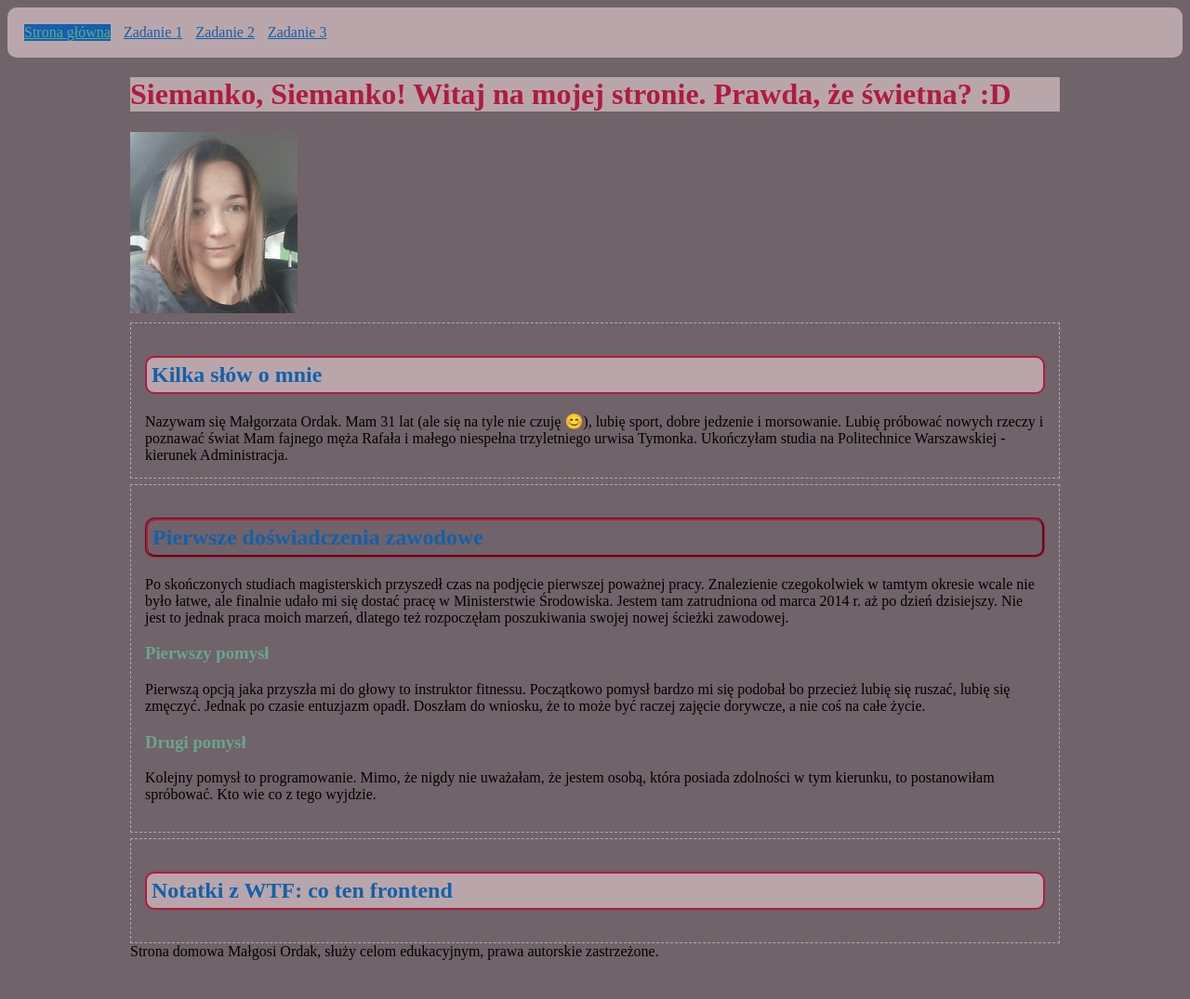
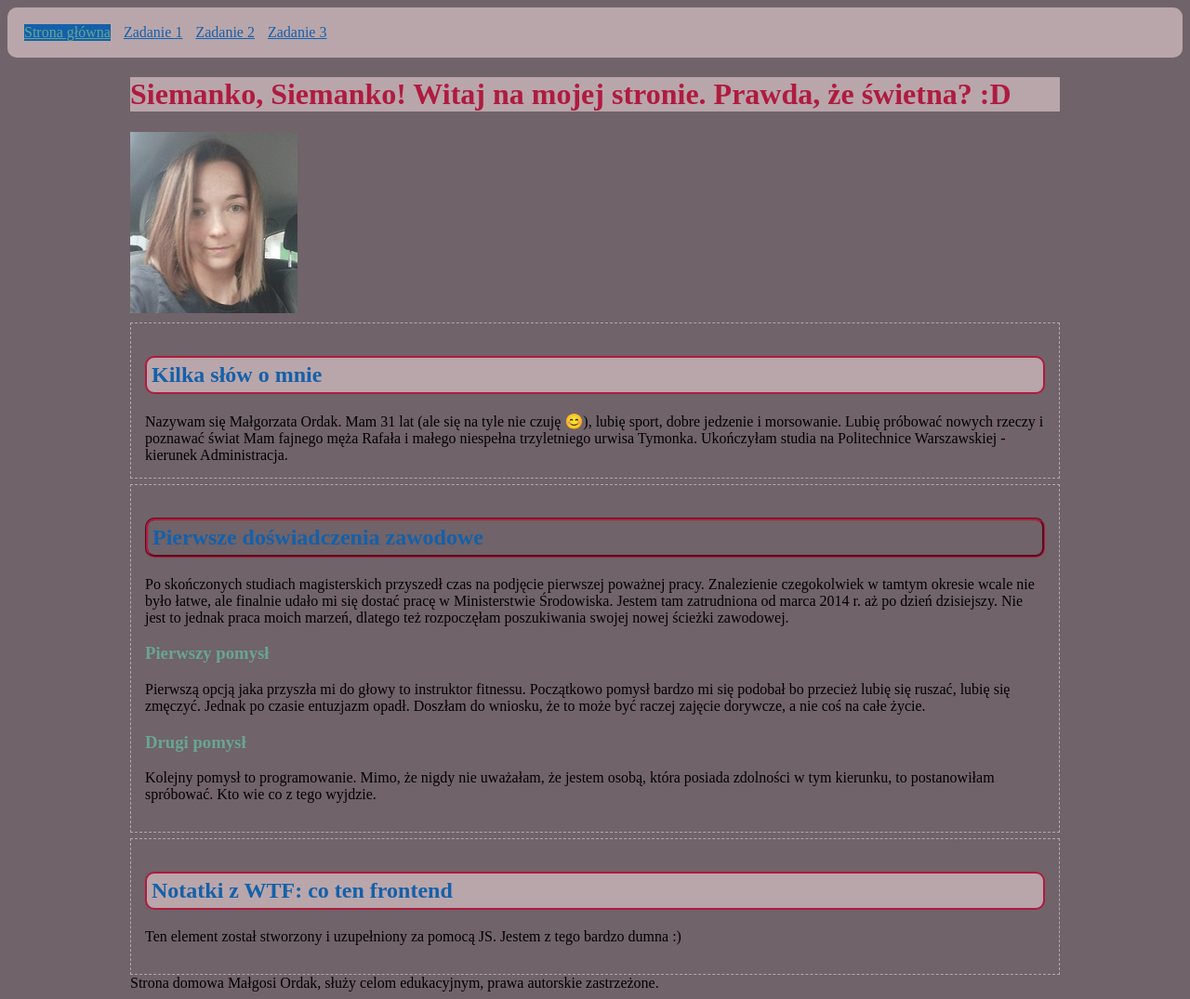
Before and after one commit to malgorzata-ordak/homepage, a plain HTML site: page index.html in a window 1280 px wide. Shown: the whole page at 93% size. Before the commit the page ends 1041 px from the top, so only its background shows below. Drawn offline with Linux system fonts and the light colour scheme.

Commit message:
added new paragraph by JS

```diff
--- a/index.html
+++ b/index.html
@@ -65,6 +65,7 @@
 
       <section class="blok">
         <h2 class= "blok__fioletowy-h2">Notatki z WTF: co ten frontend</h2>
+        <p class="pomysł__opis pomysł__opis--js"></p>
       </section>
     </main>
 
--- a/main.js
+++ b/main.js
@@ -5,3 +5,6 @@ console.log( 'Siemanko, Siemanko! Witaj na mojej stronie. Prawda, że świetna?
 const h1 = document.querySelector('.malinowy__h1--js');
 
 h1.innerHTML = 'Siemanko, Siemanko! Witaj na mojej stronie. Prawda, że świetna? :D'
+
+const pustyParagraf = document.querySelector('.pomysł__opis--js');
+pustyParagraf.innerHTML = `Ten element został stworzony i uzupełniony za pomocą JS. Jestem z tego bardzo dumna :)`
```
